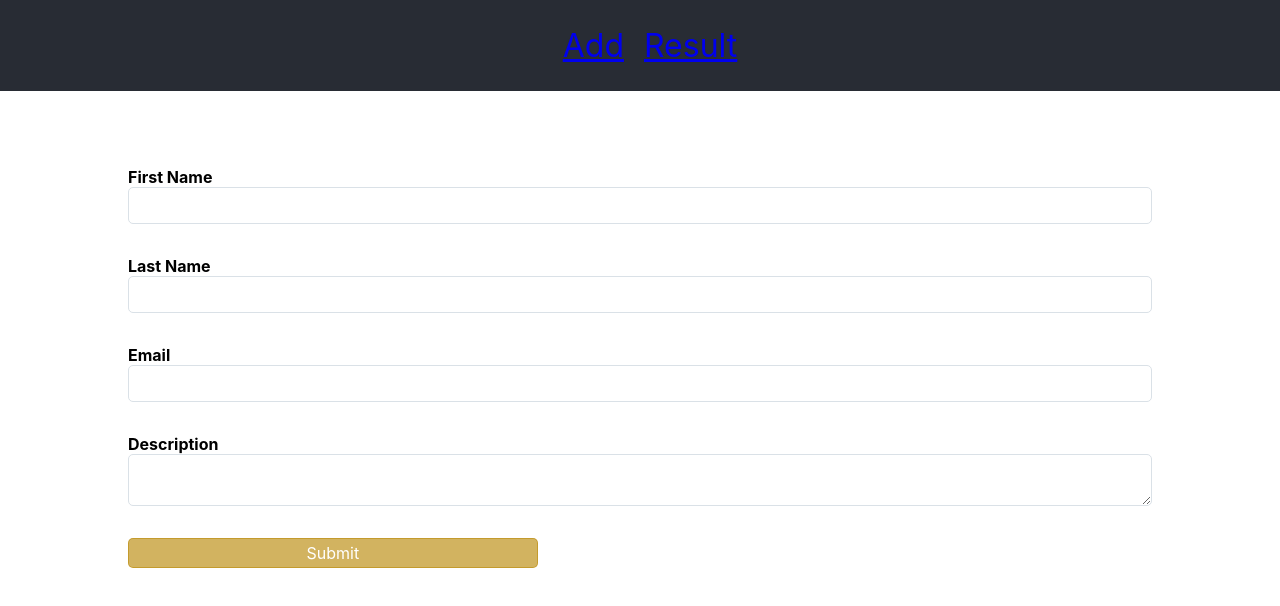
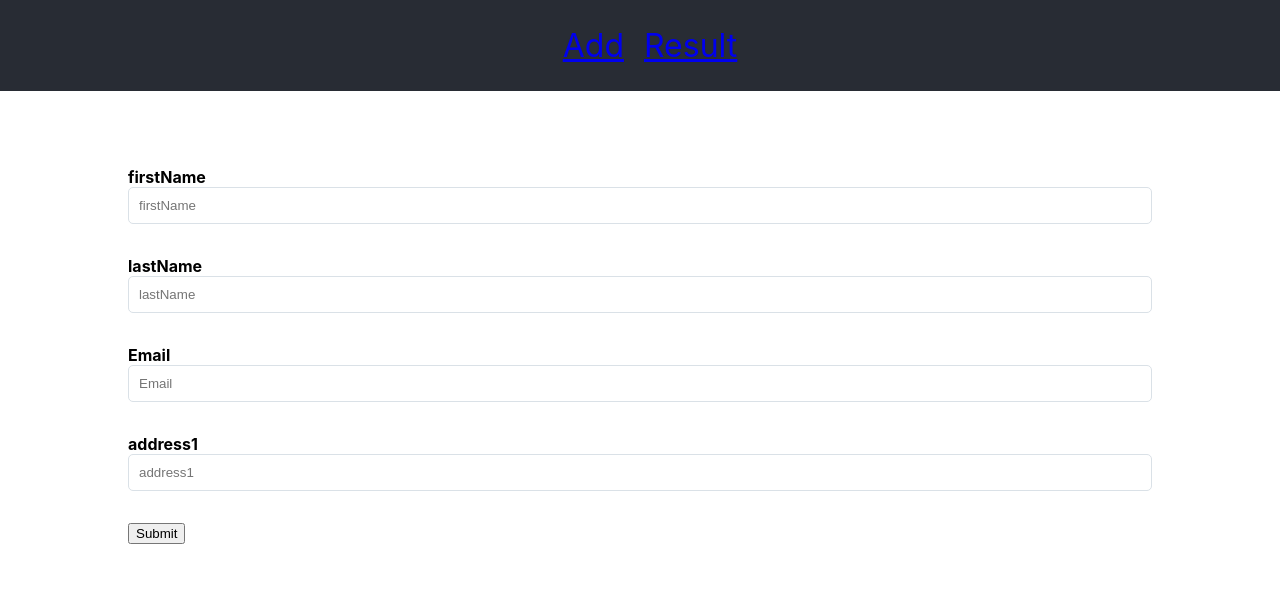
Before and after one commit to eqinox/inputs, a React (Create React App) app: page / in a window 1280 px wide. Shown: the top 606 px of the page. Built offline with nearby package versions, Linux system fonts and the light colour scheme.

Commit message:
styles merged

```diff
--- /dev/null
+++ b/src/FormContext.js
@@ -0,0 +1,2 @@
+import { createContext } from 'react';
+export const FormContext = createContext(null);
--- /dev/null
+++ b/src/formElements.json
@@ -0,0 +1,27 @@
+[
+    {
+        "page_label": "Input Form",
+        "fields": [
+            {
+                "id": "firstName",
+                "required": true,
+                "type": "text"
+            },
+            {
+                "id": "lastName",
+                "required": true,
+                "type": "text"
+            },
+            {
+                "id": "Email",
+                "required": true,
+                "type": "text"
+            },
+            {
+                "id": "address1",
+                "placeholder": "Address 1",
+                "type": "text"
+            }
+        ]
+    }
+]
--- a/src/forms/AddForm.js
+++ b/src/forms/AddForm.js
@@ -1,4 +1,4 @@
-import { useRef, useState } from "react";
+import { useEffect, useState } from "react";
 import Input from "./Input";
 import classes from './AddForm.module.css';
 import TextArea from "./TextArea";
@@ -6,156 +6,100 @@ import Button from "./Button";
 import { useDispatch, useSelector } from "react-redux";
 import { itemActions } from "../store/item-slice";
 import { useNavigate } from "react-router-dom";
-import useInput from "../hooks/use-input";
 import { configActions } from "../store/config-slice";
 import messageTypes from "../shared/message-types";
-
+import { FormContext } from "../FormContext";
+import formJSON from '../formElements.json';
 
 const AddForm = () => {
     const dispatch = useDispatch();
     const navigate = useNavigate();
 
-    const {
-        value: firstName,
-        isValid: nameIsValid,
-        hasError: nameInputHasError,
-        valueChangeHandler: nameChangeHandler,
-        inputBludHandler: nameBlurHandler,
-    } = useInput({
-        required: true
-    });
+    const [elements, setElements] = useState(null);
+    const { fields, page_label } = elements ?? {};
 
-    const {
-        value: lastName,
-        isValid: lastNameIsValid,
-        hasError: lastNameHasError,
-        valueChangeHandler: lastNameChangeHandler,
-        inputBludHandler: lastNameBlurHandler,
-    } = useInput({
-        required: true
-    });
+    useEffect(() => {
+        setElements(formJSON[0])
+    }, []);
 
-    const {
-        value: email,
-        isValid: emailIsValid,
-        hasError: emailHasError,
-        valueChangeHandler: emailChangeHandler,
-        inputBludHandler: emailBlurHandler,
-    } = useInput({
-        required: true
-    });
+    const handleChange = (id, event) => {
+        event.target.setAttribute('dirty', true);
+        const newElements = { ...elements }
+        newElements.fields.forEach(field => {
+            const { type, field_id } = field;
 
-    const {
-        value: description,
-        isValid: descriptionIsValid,
-        hasError: descriptionHasError,
-        valueChangeHandler: descriptionChangeHandler,
-        inputBludHandler: descriptionBlurHandler
-    } = useInput({
-        required: false
-    });
+            if (id === field_id) {
+                switch (type) {
+                    case 'text':
+                        field['value'] = event.target.value;
+                        break;
+                    case 'textarea':
+                        field['value'] = event.target.value;
+                        break;
+                    default:
+                        field['value'] = event.target.value;
+                        break;
+                }
+            }
 
+            setElements(newElements)
+        });
+    }
     const items = useSelector((state) => state.items.all);
 
-    const inputFields = [
-        {
-            value: firstName,
-            changeValue: nameChangeHandler,
-            onBlur: nameBlurHandler,
-            placeholder: "First Name",
-            input: { id: 'firstName', type: 'text' },
-            isValid: nameIsValid,
-            hasError: nameInputHasError
-        },
-        {
-            value: lastName,
-            changeValue: lastNameChangeHandler,
-            onBlur: lastNameBlurHandler,
-            placeholder: "Last Name",
-            input: { id: 'lastName', type: 'text' },
-            isValid: lastNameIsValid,
-            hasError: lastNameHasError
-        },
-        {
-            value: email,
-            changeValue: emailChangeHandler,
-            onBlur: emailBlurHandler,
-            placeholder: "Email",
-            input: { id: 'email', type: 'email' },
-            isValid: emailIsValid,
-            hasError: emailHasError
-        },
-        {
-            value: description,
-            changeValue: descriptionChangeHandler,
-            onBlur: descriptionBlurHandler,
-            placeholder: "Description",
-            input: { id: 'description', type: 'textarea' },
-            isValid: descriptionIsValid,
-            hasError: descriptionHasError
-        },
-    ];
+    const submit = (event, second) => {
+        event.preventDefault();
 
-    const submit = () => {
-        const index = items.length + 1;
-        const itemToAdd = {
-            id: index,
-            firstName: firstName,
-            lastName: lastName,
-            email: email,
-            description: description
+        const itemsForResult = [];
+
+        for (let i = 0; i < event.target.length; i++) {
+            const tempField = event.target[i];
+            if (tempField.name) {
+                const fieldToAdd = {
+                    placeholder: tempField.placeholder,
+                    value: tempField.value,
+                    id: i + 1 // used for key
+                };
+                itemsForResult.push(fieldToAdd);
+            }
         }
 
+        itemsForResult['id'] = items.length; // used for key
         navigate('/result', { replace: true });
-        dispatch(configActions.showMessage({ type: messageTypes.success, text: 'Thank you ' + inputFields.map((item) => item.value).join(' ') }));
-
-        dispatch(itemActions.setItems(itemToAdd));
-    }
-
-    let valid = true;
-
-    if (nameInputHasError || (!nameIsValid)) {
-        valid = false;
-    }
-    if (lastNameHasError || (!lastNameIsValid)) {
-        valid = false;
-    }
-    if (emailHasError || (!emailIsValid)) {
-        valid = false;
+        dispatch(configActions.showMessage({ type: messageTypes.success, text: 'Thank you ' + itemsForResult.map((item) => item.value).join(' ') }));
+        dispatch(itemActions.setItems(itemsForResult));
     }
 
     return (
         <div className={classes.form}>
-            {inputFields.map((item) => {
-                let resultItem;
-                if (item.input.type === 'textarea') {
-                    resultItem = <TextArea
-                        key={item.placeholder}
-                        value={item.value}
-                        changeValue={item.changeValue}
-                        placeholder={item.placeholder}
-                        input={item.input}
-                        onBlur={item.onBlur}
-                        isValid={item.isValid}
-                        hasError={item.hasError}
-                    />
-                } else {
-                    resultItem = <Input
-                        key={item.placeholder}
-                        value={item.value}
-                        changeValue={item.changeValue}
-                        placeholder={item.placeholder}
-                        input={item.input}
-                        onBlur={item.onBlur}
-                        isValid={item.isValid}
-                        hasError={item.hasError}
-                    />
-                }
+            <FormContext.Provider value={{ handleChange }}>
+                <form onSubmit={submit} >
+                    {fields ? fields.map((field, i) => {
+                        switch (field.type) {
+                            case 'text':
+                                return <Input
+                                    key={i}
+                                    id={field.id}
+                                    placeholder={field.id}
+                                    value={field.value}
+                                    required={field.required}
+                                />
+                            case 'textarea':
+                                return <TextArea
+                                    key={i}
+                                    id={field.id}
+                                    placeholder={field.id}
+                                    value={field.value}
+                                    required={field.required}
+                                />
+                        }
 
-                return resultItem;
-            })}
 
-            <Button onClick={submit} disabled={!valid} >Submit</Button>
+                    }) : null}
+                    <Button type="submit">Submit</Button>
+
+                </form>
+            </FormContext.Provider>
         </div>
     )
 
--- a/src/forms/AddForm.module.css
+++ b/src/forms/AddForm.module.css
@@ -1,7 +1,4 @@
 .form {
-    /* margin: auto;
-    display: block;
-    margin-top: 50px; */
     display: flex;
     flex-direction: column;
     margin-top: 50px;
--- a/src/forms/Button.js
+++ b/src/forms/Button.js
@@ -6,7 +6,7 @@ const Button = (props) => {
   return (
     <div className={classes.buttonContainerStyle}>
       <button
-      className={classes.button}
+        // className={classes.button}
         type={props.type || 'button'}
         onClick={props.onClick}
         disabled={props.disabled}
--- a/src/forms/Button.module.css
+++ b/src/forms/Button.module.css
@@ -27,6 +27,7 @@
   .button:disabled {
     cursor: not-allowed;
   }
+
   .buttonContainerStyle{
     display: flex;
     flex-direction: row;
--- a/src/forms/Input.js
+++ b/src/forms/Input.js
@@ -1,14 +1,25 @@
-import React from 'react';
+import React, { useContext } from 'react';
+
+import { FormContext } from '../FormContext';
 
 import classes from './Input.module.css';
 
-const Input = (props) => {
+const Input = ({ id, placeholder, required }) => {
+  const { handleChange } = useContext(FormContext)
+
   return (
     <div className={classes.input + ' ' + classes.contentInput}>
-      <label className={classes.labelStyle} htmlFor={props.input.id}>{props.placeholder}</label>
+      <label className={classes.labelStyle} htmlFor={id}>{placeholder}</label>
       <div className={classes.responseErrorText}>
-      <input className={classes.inputStyle} onChange={props.changeValue}  {...props.input} onBlur={props.onBlur} />
-      {props.hasError && <p className={classes.errorText}><span className={classes.fakeIcon}>i</span> {props.placeholder} must not be empty</p>}
+        <input
+          placeholder={placeholder}
+          name={id}
+          className={classes.inputStyle}
+          onChange={event => handleChange(id, event)}
+          required={required}
+        />
+        <p className={classes.invalid + ' ' + classes.errorText}><span className={classes.fakeIcon}>i</span> {placeholder} is required</p>
+
       </div>
     </div>
   );
--- a/src/forms/TextArea.js
+++ b/src/forms/TextArea.js
@@ -1,14 +1,25 @@
-import React from 'react';
+import React, { useContext } from 'react';
+
+import { FormContext } from '../FormContext';
 
 import classes from './Input.module.css';
 
-const TextArea = (props) => {
+const TextArea = ({ id, placeholder, required }) => {
+  const { handleChange } = useContext(FormContext)
+
   return (
-    <div className={classes.input  + ' ' + classes.contentInput}>
-      <label className={classes.labelStyle} htmlFor={props.input.id}>{props.placeholder}</label>
+    <div className={classes.input + ' ' + classes.contentInput}>
+      <label className={classes.labelStyle} htmlFor={id}>{placeholder}</label>
       <div className={classes.responseErrorText}>
-      <textarea className={classes.inputStyle} onChange={props.changeValue} {...props.input} onBlur={props.onBlur} />
-      {props.hasError && <p className={classes.errorText}>{props.placeholder} must not be empty</p>}
+        <textarea
+          placeholder={placeholder}
+          name={id}
+          className={classes.inputStyle}
+          onChange={event => handleChange(id, event)}
+          required={required}
+        />
+        <p className={classes.invalid + ' ' + classes.errorText}><span className={classes.fakeIcon}>i</span> {placeholder} is required</p>
+
       </div>
     </div>
   );
--- a/src/hooks/use-input.js
+++ /dev/null
@@ -1,36 +0,0 @@
-import { useState } from "react"
-
-const useInput = (params) => {
-    const [enteredValue, setEnteredValue] = useState('');
-    const [isTouched, setIsTouched] = useState(false);
-
-    let valueIsValid = true;
-    if (params.required) {
-        valueIsValid = enteredValue.trim() !== '';
-    }
-    //const valueIsValid = false;//validation(enteredValue);
-
-    const hasError = !valueIsValid && isTouched;
-
-    const valueChangeHandler = (event) => {
-        setEnteredValue(event.target.value);
-    }
-
-    const inputBludHandler = (event) => {
-        setIsTouched(true);
-    }
-
-    const validateValue = () => {
-
-    }
-
-    return {
-        value: enteredValue,
-        isValid: valueIsValid,
-        hasError,
-        valueChangeHandler,
-        inputBludHandler,
-    }
-}
-
-export default useInput;
```
Also changed, not shown: src/forms/Input.module.css (+20 -34 lines), src/result/Result.js (+9 -14 lines), src/result/Result.module.css (+9 -18 lines). Lines whose indentation alone changed are shown as unchanged.
